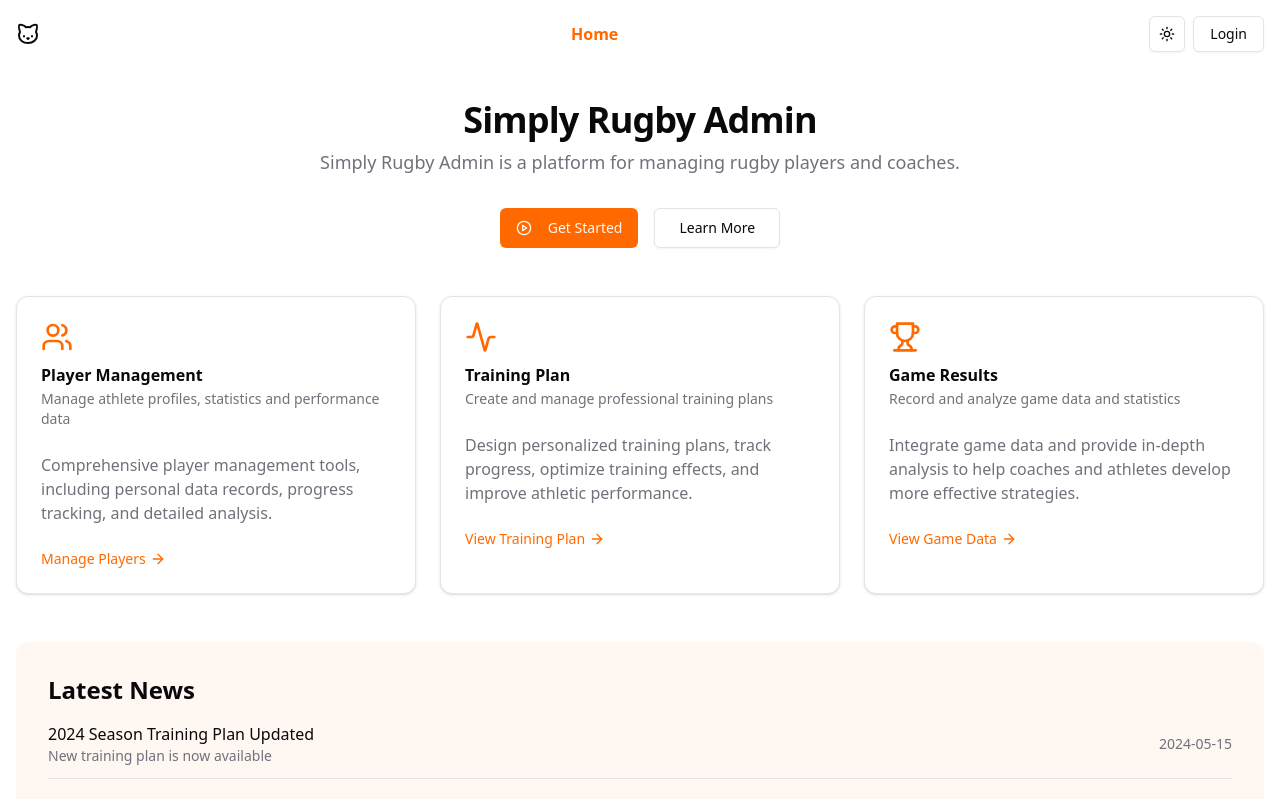
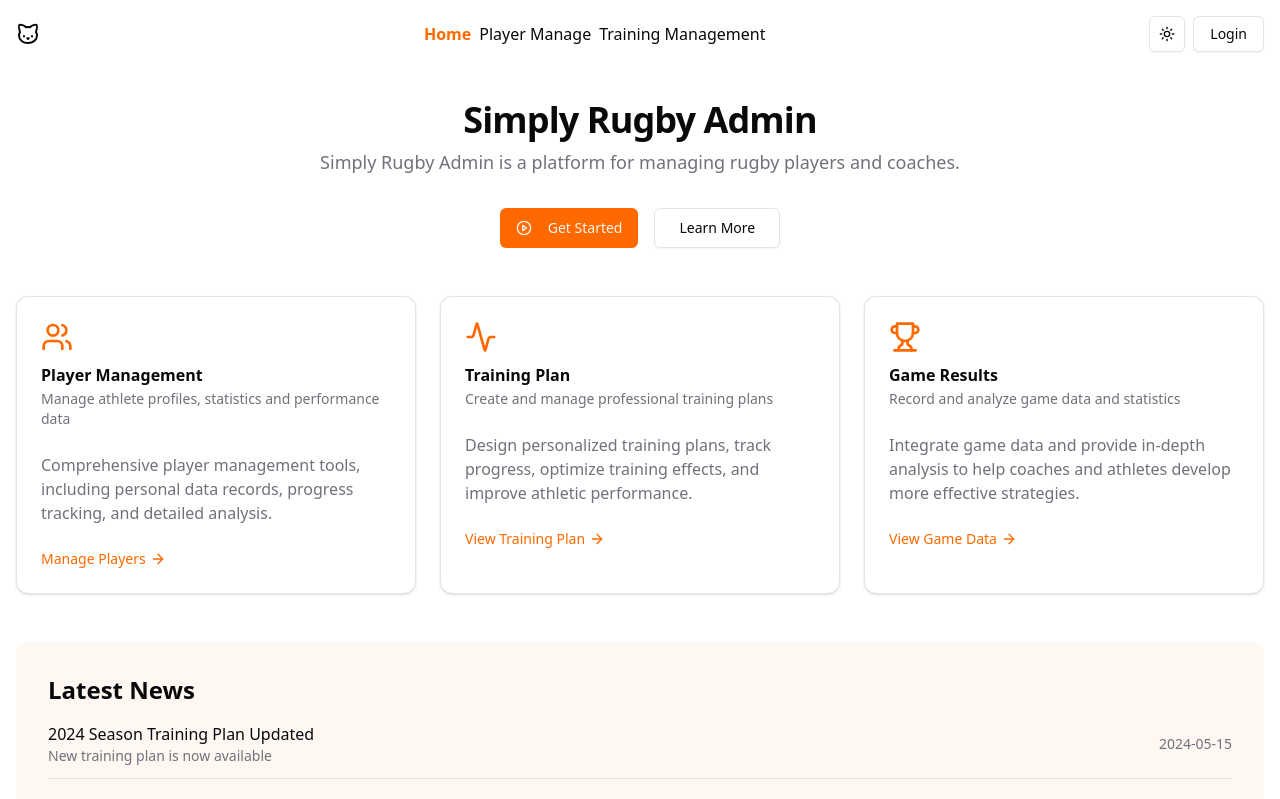
Before and after one commit to coderhyy/gu2-frontend, a React (Vite) app: page / in a window 1280 px wide. Shown: the top 799 px of the page. Built offline with nearby package versions, Linux system fonts and the light colour scheme; no server answers.

Commit message:
优化头部组件，移除条件渲染逻辑，直接显示教练相关链接，简化代码结构。

```diff
--- a/src/components/header.tsx
+++ b/src/components/header.tsx
@@ -1,4 +1,3 @@
-import { MemberType } from "@/api/actions/auth/auth.types";
 import { useUserStore } from "@/stores/user-store";
 import { Link, useRouter } from "@tanstack/react-router";
 import { Cat } from "lucide-react";
@@ -32,8 +31,6 @@ export function Header() {
         <Link className="[&.active]:font-bold [&.active]:text-primary" to="/">
           Home
         </Link>
-        {authData?.user.member_type === MemberType.COACH && (
-          <>
         <Link
           className="[&.active]:font-bold [&.active]:text-primary"
           to="/player-manage"
@@ -46,8 +43,6 @@ export function Header() {
         >
           Training Management
         </Link>
-          </>
-        )}
       </div>
 
       <div className="flex gap-2">
```
Lines whose indentation alone changed are shown as unchanged.
